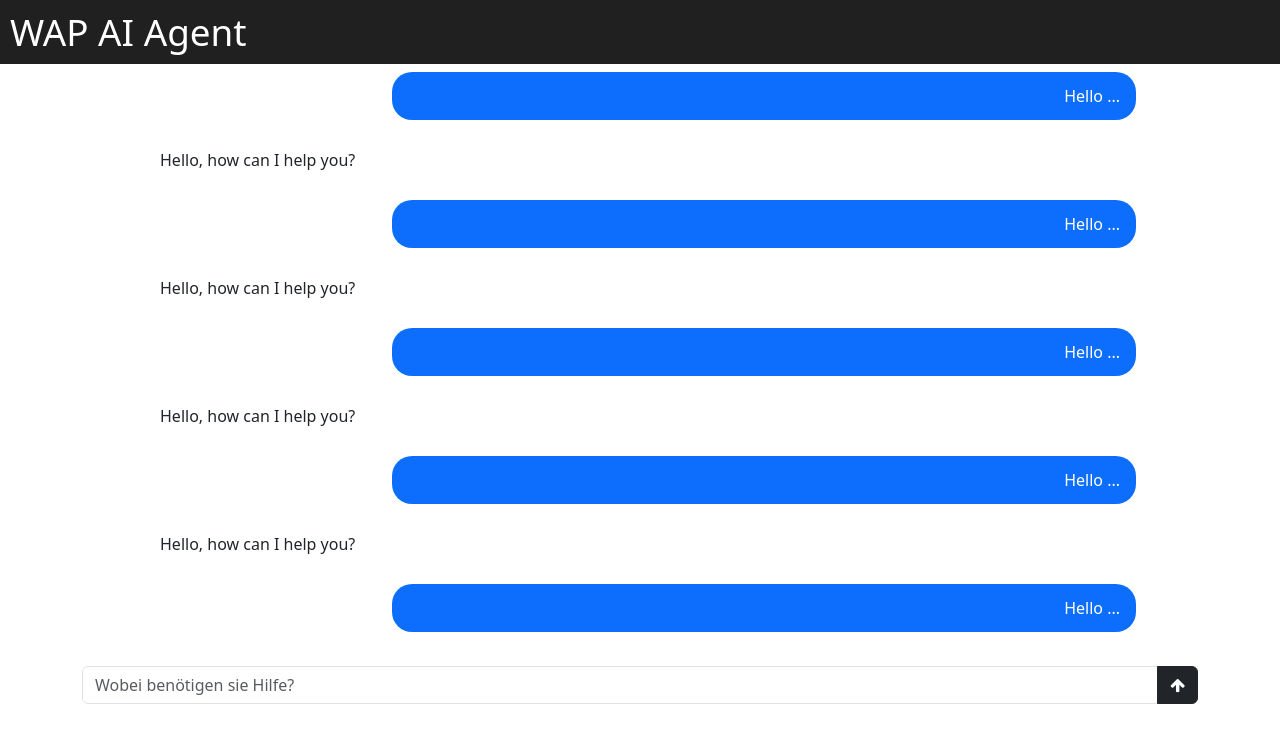
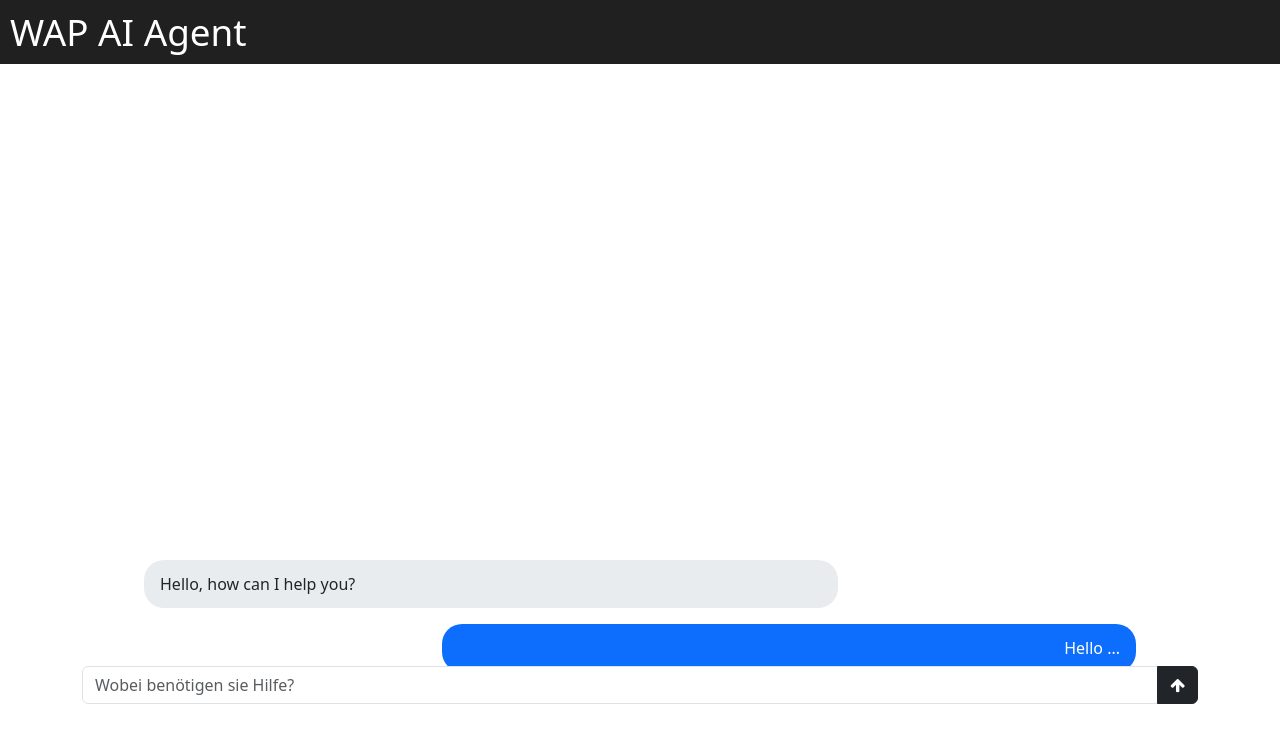
Before and after one commit to elia-driesner-pdr/wap_ai_agent, an Angular app: page / in a window 1280 px wide. Shown: the top 742 px of the page. Built offline with nearby package versions, Linux system fonts and the light colour scheme.

Commit message:
cancel generation on button press but not on enter working

```diff
--- a/src/app/chat/chat.component.css
+++ b/src/app/chat/chat.component.css
@@ -1,5 +1,5 @@
 .chat-container {
-    height: calc(100vh - 25vh); /* Platz für Eingabefeld */
+    height: calc(100vh - 20vh); /* Platz für Eingabefeld */
     overflow-y: auto;
     padding: 1rem;
     border-radius: 10px;
@@ -8,11 +8,17 @@
 }
 
 .chat-message {
+    width: auto;
+    max-width: 70%;
     padding: 0.75rem 1rem;
     border-radius: 20px;
     margin-bottom: 1rem;
     word-break: break-word;
-    max-width: 75%;
+}
+
+.recieved {
+    background-color: #e9ecef;
+    align-self: flex-start;
 }
 
 .sent {
--- a/src/app/chat/chat.component.html
+++ b/src/app/chat/chat.component.html
@@ -10,18 +10,23 @@
     </div>
 </div>
 
-<form class="position-fixed start-0 end-0 p-3" style="bottom: 10vh;">
-    <div class="container">
-        <div class="input-group">
-            <input
-                type="text"
-                class="form-control"
-                name="promt"
-                placeholder="Wobei benötigen sie Hilfe?"
-            >
-            <button class="btn btn-dark" type="button">
+<form class="position-fixed start-0 end-0 p-3" style="bottom: 10vh;" (submit)="sendMessage()">
+    <div class="input-group container">
+        <input
+            type="text"
+            class="form-control"
+            name="prompt"
+            placeholder="Wobei benötigen sie Hilfe?"
+            [(ngModel)]="text"
+        >
+        @if (!buttonDisabled) {
+            <button class="btn btn-dark" type="submit">
                 <i class="fa fa-arrow-up"></i>
             </button>
-        </div>
+        } @else {
+            <button class="btn btn-dark" type="button" (click)="cancelGeneration();  $event.preventDefault()">
+                <i class="fa fa-stop"></i>
+            </button>
+        }
     </div>
 </form>
--- a/src/app/chat/chat.component.ts
+++ b/src/app/chat/chat.component.ts
@@ -1,36 +1,68 @@
 import { Component } from '@angular/core';
+import { FormsModule } from '@angular/forms';
 
 @Component({
   selector: 'app-chat',
-  imports: [],
+  imports: [
+    FormsModule
+  ],
   templateUrl: './chat.component.html',
   styleUrl: './chat.component.css'
 })
 export class ChatComponent {
   messages : any = [
-    {text: 'Hello, how can I help you?', type: 'recieved' },
-    {text: 'Hello ...', type: 'sent' },
-    {text: 'Hello, how can I help you?', type: 'recieved' },
-    {text: 'Hello ...', type: 'sent' },
-    {text: 'Hello, how can I help you?', type: 'recieved' },
-    {text: 'Hello ...', type: 'sent' },
-    {text: 'Hello, how can I help you?', type: 'recieved' },
-    {text: 'Hello ...', type: 'sent' },
-    {text: 'Hello, how can I help you?', type: 'recieved' },
-    {text: 'Hello ...', type: 'sent' },
-    {text: 'Hello, how can I help you?', type: 'recieved' },
-    {text: 'Hello ...', type: 'sent' },
-    {text: 'Hello, how can I help you?', type: 'recieved' },
-    {text: 'Hello ...', type: 'sent' },
-    {text: 'Hello, how can I help you?', type: 'recieved' },
-    {text: 'Hello ...', type: 'sent' },
-    {text: 'Hello, how can I help you?', type: 'recieved' },
-    {text: 'Hello ...', type: 'sent' },
-    {text: 'Hello, how can I help you?', type: 'recieved' },
-    {text: 'Hello ...', type: 'sent' },
-    {text: 'Hello, how can I help you?', type: 'recieved' },
-    {text: 'Hello ...', type: 'sent' },
-    {text: 'Hello, how can I help you?', type: 'recieved' },
-    {text: 'Hello ...', type: 'sent' },
+    {'text': 'Hello, how can I help you?', 'type': 'recieved', 'uid': 0},
+    {'text': 'Hello ...', 'type': 'sent', 'uid': 1},
   ];
+
+  text : string = '';
+  buttonDisabled : boolean = false;
+  isLoading : boolean = false;
+  submitViaEnter : boolean = false;
+
+  generateUid() : number {
+    return Math.floor(Math.random() * 1000000);
+  }
+
+  delay(ms: number) {
+    return new Promise(resolve => setTimeout(resolve, ms));
+  }
+
+  async showLoading(msgUid : number) {
+    let message = this.messages.find((message : any) => message.uid == msgUid);
+    let numDots = 1;
+    this.isLoading = true;
+    while(this.isLoading) {
+      if(message) {
+        numDots++;
+        if(numDots > 3) {
+          numDots = 1;
+        }
+        message.text = '...'.substring(0, numDots);
+      }
+      await this.delay(300);
+    }
+  }
+
+  generateResponse() : void {
+    var uid = this.generateUid();
+    this.messages.push({'text': '...', 'type': 'recieved', 'uid': uid});
+    this.showLoading(uid)
+  }
+
+  cancelGeneration() : void {
+    console.log('cancel')
+    this.buttonDisabled = false;
+    this.isLoading = false;
+  }
+
+  sendMessage() : void {
+    console.log('enter');
+    if(this.text != '') {
+      this.messages.push({'text': this.text, 'type': 'sent', 'uid': this.generateUid()});
+      this.generateResponse();
+      this.buttonDisabled = true;
+      this.text = '';
+    }
+  }
 }
```
